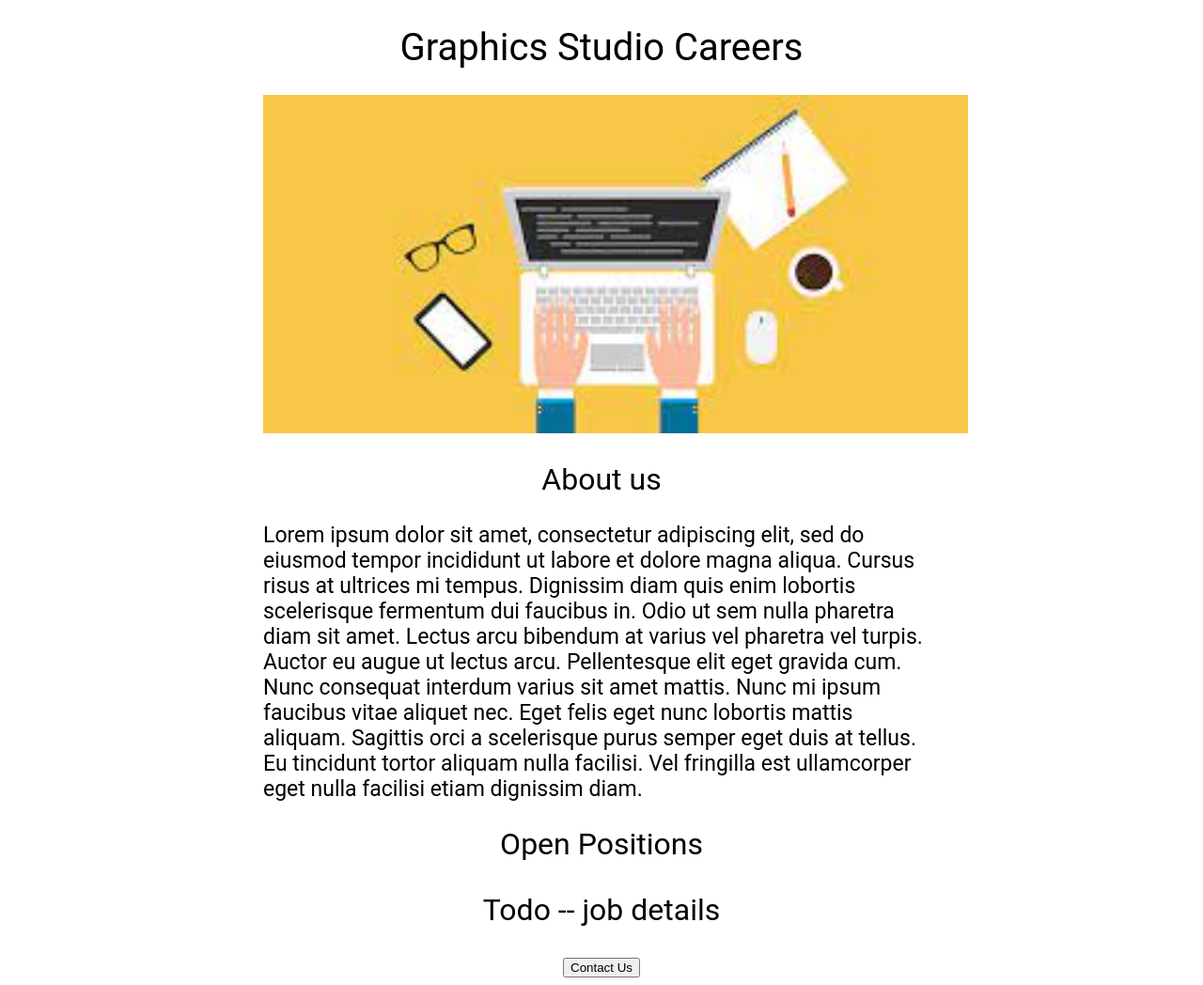
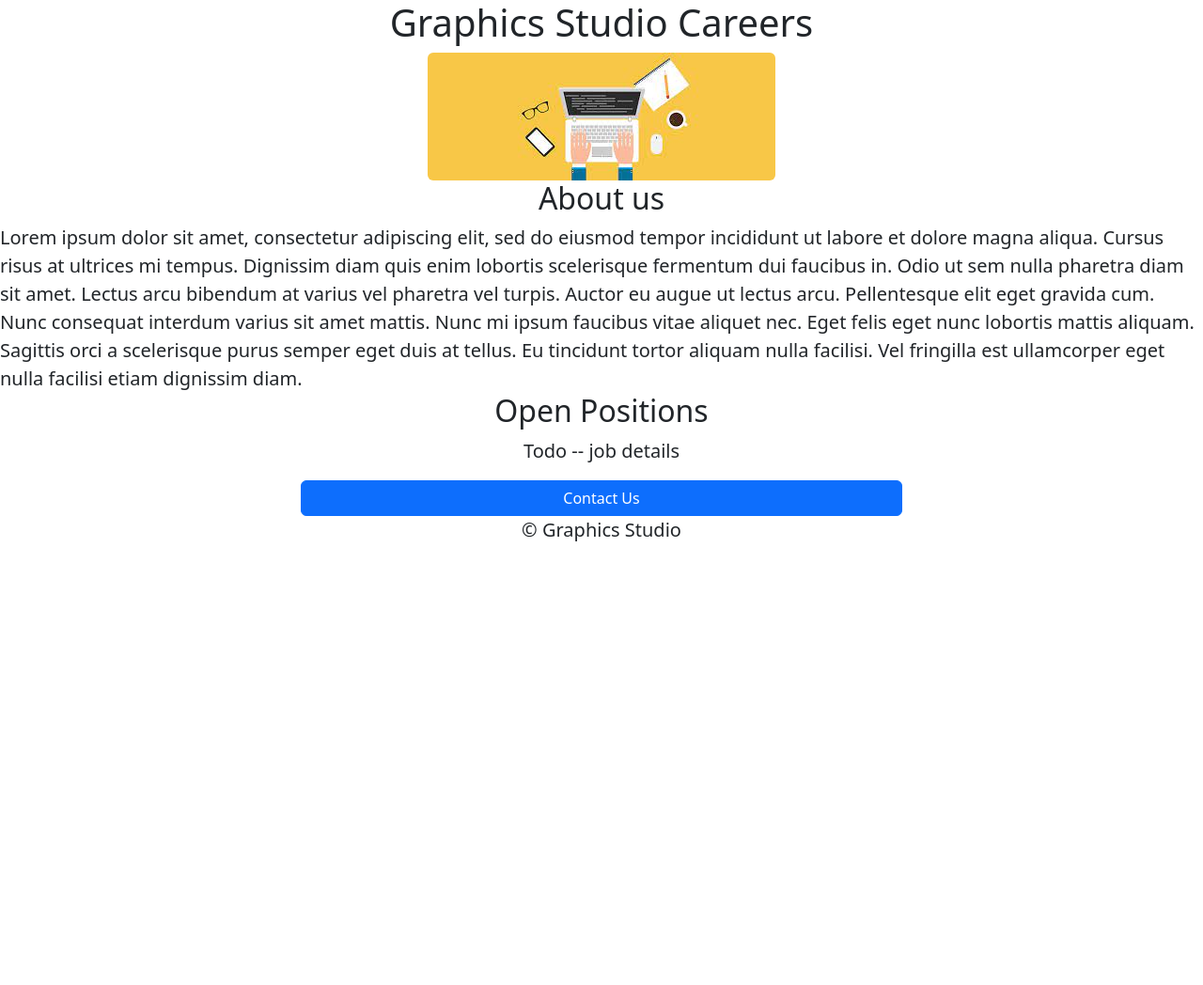
Before and after one commit to Muhammadwasif04/Graphics-studio-career-website, a Flask app: page / in a window 1280 px wide. Shown: the whole page at 94% size. After the commit the page ends 576 px from the top, so only its background shows below. Run offline with Flask 3, Linux system fonts and the light colour scheme.

Commit message:
Bootstrap added

```diff
--- a/templates/home.html
+++ b/templates/home.html
@@ -4,55 +4,16 @@
         <meta charset="UTF-8">
         <meta name="viewport" content="width=device-width, initial-scale=1.0">
         <title>Graphics Studio Careers</title>
+        <link href="https://cdn.jsdelivr.net/npm/bootstrap@5.3.3/dist/css/bootstrap.min.css"
+        rel="stylesheet" integrity="sha384-QWTKZyjpPEjISv5WaRU9OFeRpok6YctnYmDr5pNlyT2bRjXh0JMhjY6hW+ALEwIH"
+        crossorigin="anonymous">
     </head>
-    <style>
-        h1{
-            font-size: 40px;
-            font-family: roboto;
-            font-weight: normal;
-            color: #000000;
-            text-align: center;
-        }
-        #banner{
-            widht: 100%;
-            Height: 360px;
-            object-fit: cover;
-            object-align: center;
-        }
-        h2{
-            font-size: 32px;
-            font-family: roboto;
-            font-weight: normal;
-            color: #000000;
-            text-align: center;
-        }
-        p1{
-            font-size: 23px;
-            font-family: roboto;
-            font-weight: normal;
-            color: #000000;
-            text-align: center;
-        }
-        #Container {
-            max-width: 720px;
-            margin: 0 auto 0 auto;
-          }
-        p{
-            font-size: 32px;
-            font-family: roboto;
-            font-weight: normal;
-            color: #000000;
-            text-align: center;
-        }
-    </style>
     <body>
         <div id = 'Container'>
-            <h1> Graphics Studio Careers </h1>
-            <img id='banner' src = "static/download.jpg"
-                width = '750'
-                Height = '250'>
-            <h2> About us </h2>
-            <p1>
+            <h1 class = 'text-center'> Graphics Studio Careers </h1>
+            <img class="rounded mx-auto d-block" src = "static/download.jpg">
+            <h2 class='text-center'> About us </h2>
+            <p1 class = 'lead'>
                 Lorem ipsum dolor sit amet, consectetur adipiscing elit,
                 sed do eiusmod tempor incididunt ut labore et dolore magna aliqua.
                 Cursus risus at ultrices mi tempus. Dignissim diam quis enim lobortis scelerisque fermentum dui faucibus in.
@@ -62,11 +23,14 @@
                 Eget felis eget nunc lobortis mattis aliquam. Sagittis orci a scelerisque purus semper eget duis at tellus.
                 Eu tincidunt tortor aliquam nulla facilisi. Vel fringilla est ullamcorper eget nulla facilisi etiam dignissim diam.
             </p1>
-            <h2> Open Positions </h2>
-            <p> Todo -- job details</p>
-            <div style = "text-align: center;">
-            <button>Contact Us</button>
+            <h2 class = 'text-center'> Open Positions </h2>
+            <p class='lead text-center'> Todo -- job details</p>
+            <div class="d-grid gap-2 col-6 mx-auto">
+            <button class="btn btn-primary" type="button">Contact Us</button>
             </div>
+            <footer class = 'text-center lead' >
+            &copy; <em id="date"></em>Graphics Studio
+            </footer>
         </div>
     </body>
 </html>
```
